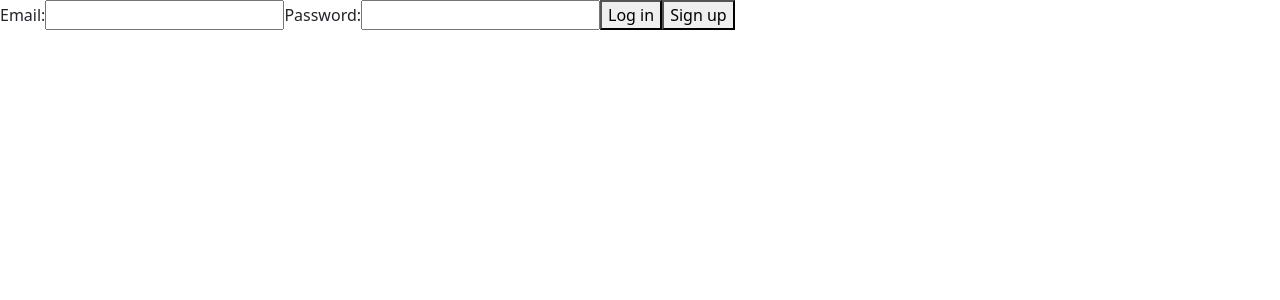
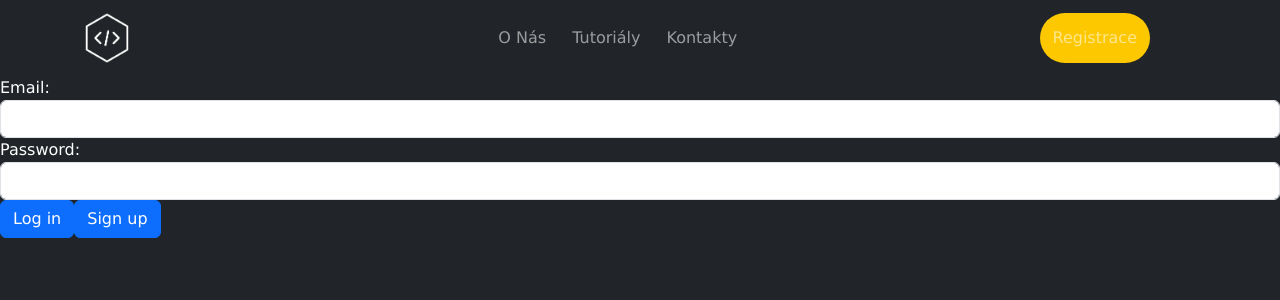
Before and after one commit to DartMoon12/WEA-Months, a Next.js app in the folder tucode/: page /login in a window 1280 px wide. Shown: the top 300 px of the page. Built offline with nearby package versions, Linux system fonts and the light colour scheme.

Commit message:
LOGIN PREVEDEN DO BOOTSTRAPU

```diff
--- /dev/null
+++ b/tucode/src/app/components/login.tsx
@@ -0,0 +1,28 @@
+import { login, signup } from '../login/actions'
+
+export default function Login() {
+    return (
+
+        <form>
+            <div className="form-group">
+                <label htmlFor="email">Email:</label>
+                <input id="email" name="email" type="email" className="form-control" required />
+            </div>
+            <div className="form-group">
+                <label htmlFor="password">Password:</label>
+                <input id="password" name="password" type="password" className="form-control" required />
+            </div>
+            <button type="submit" className="btn btn-primary" formAction={login}>
+                Log in
+            </button>
+            <button type="submit" className="btn btn-primary" formAction={signup}>
+                Sign up
+            </button>
+        </form>
+
+    )
+}
+
+
+//formAction={login}
+//formAction={signup}
--- a/tucode/src/app/login/page.tsx
+++ b/tucode/src/app/login/page.tsx
@@ -1,14 +1,13 @@
 import { login, signup } from './actions'
+import Login from '../components/login'
+import Navbar from '../components/navbar'
 
 export default function LoginPage() {
   return (
-    <form>
-      <label htmlFor="email">Email:</label>
-      <input id="email" name="email" type="email" required />
-      <label htmlFor="password">Password:</label>
-      <input id="password" name="password" type="password" required />
-      <button formAction={login}>Log in</button>
-      <button formAction={signup}>Sign up</button>
-    </form>
+
+    <>
+    <Navbar></Navbar>
+    <Login></Login>
+    </>
   )
 }
```
Also changed, not shown: tucode/src/app/Registration/page.tsx (deleted, +0 -18 lines), tucode/src/app/components/registration.tsx (deleted, +0 -57 lines).
